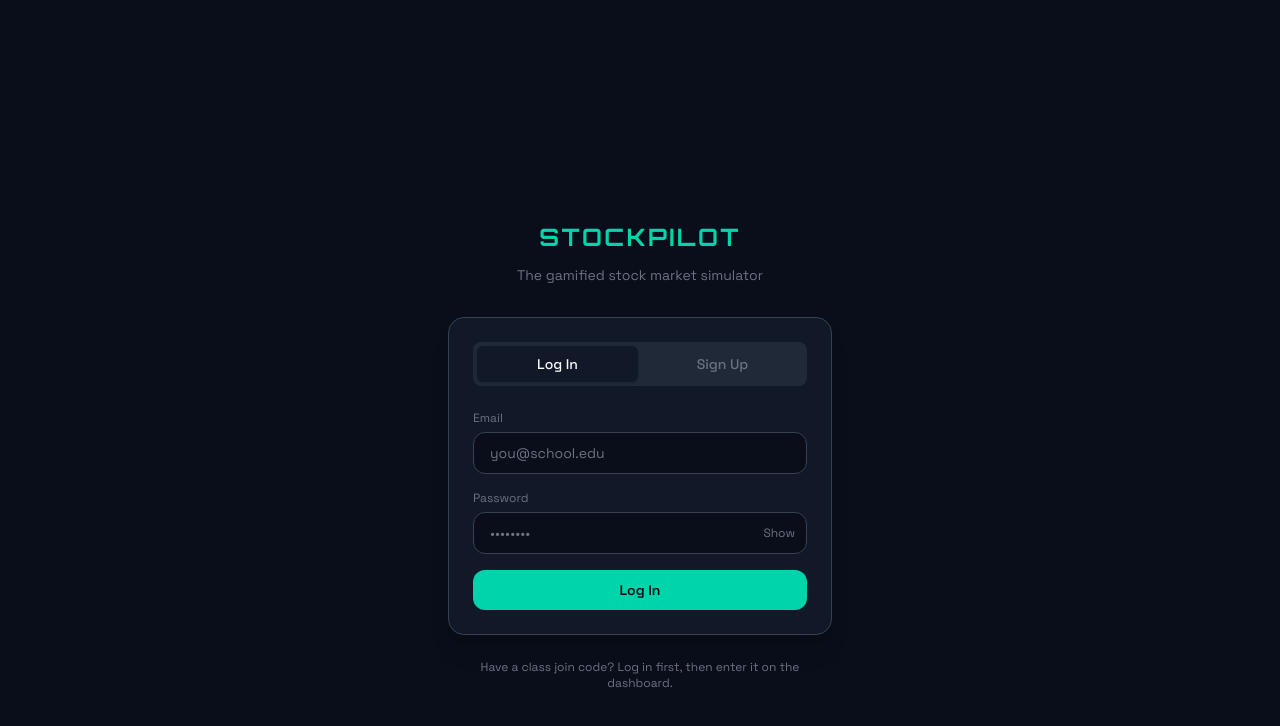
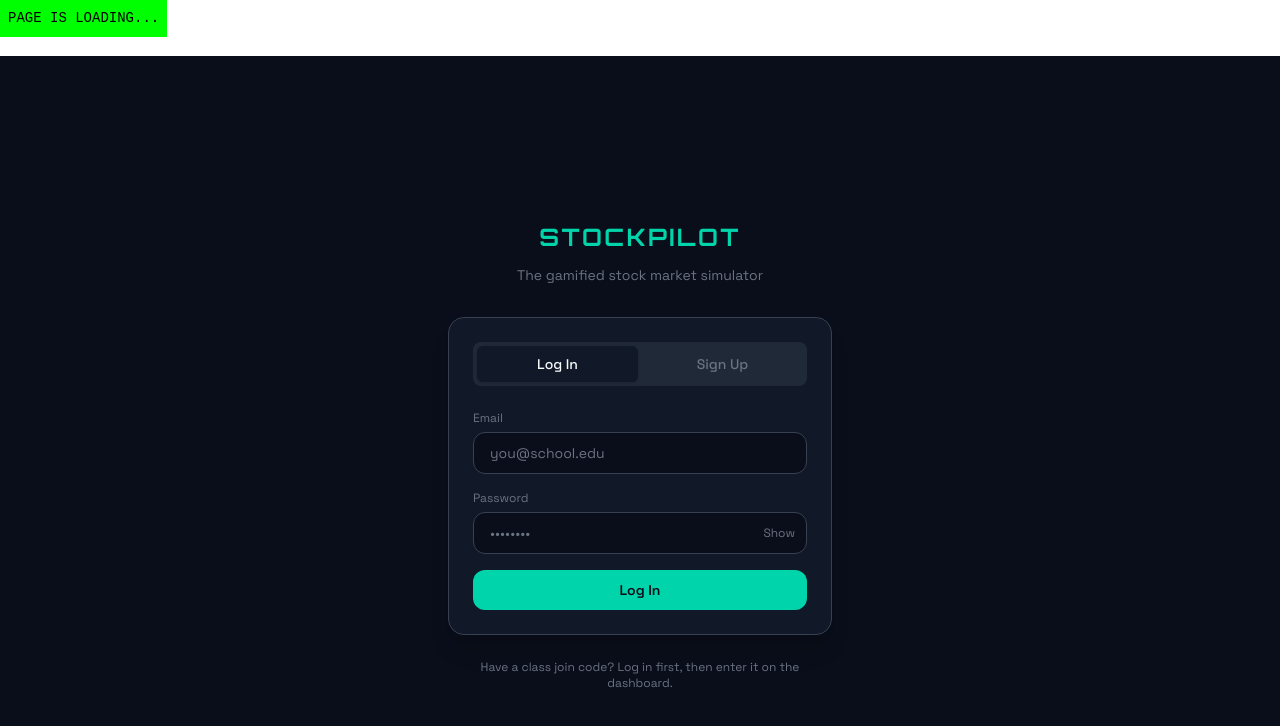
Before and after one commit to BraydoCoder/Stock-Market-Simulator, a website built with Vite: page index.html in a window 1280 px wide. Built offline with nearby package versions, Linux system fonts and the light colour scheme; no server answers.

Commit message:
DEBUG: add bright test element to diagnose black screen

```diff
--- a/index.html
+++ b/index.html
@@ -9,7 +9,8 @@
   <link rel="preconnect" href="https://fonts.gstatic.com" crossorigin />
   <link href="https://fonts.googleapis.com/css2?family=Orbitron:wght@400;700&family=Space+Grotesk:wght@400;500;600;700&display=swap" rel="stylesheet" />
 </head>
-<body class="bg-bg text-text-primary font-body min-h-screen antialiased">
+<body style="background:white;color:black" class="bg-bg text-text-primary font-body min-h-screen antialiased">
+  <div style="position:fixed;top:0;left:0;z-index:99999;background:lime;color:black;padding:8px;font-size:14px;font-family:monospace">PAGE IS LOADING...</div>
 
   <div id="app">
     <div id="navbar"></div>
```
